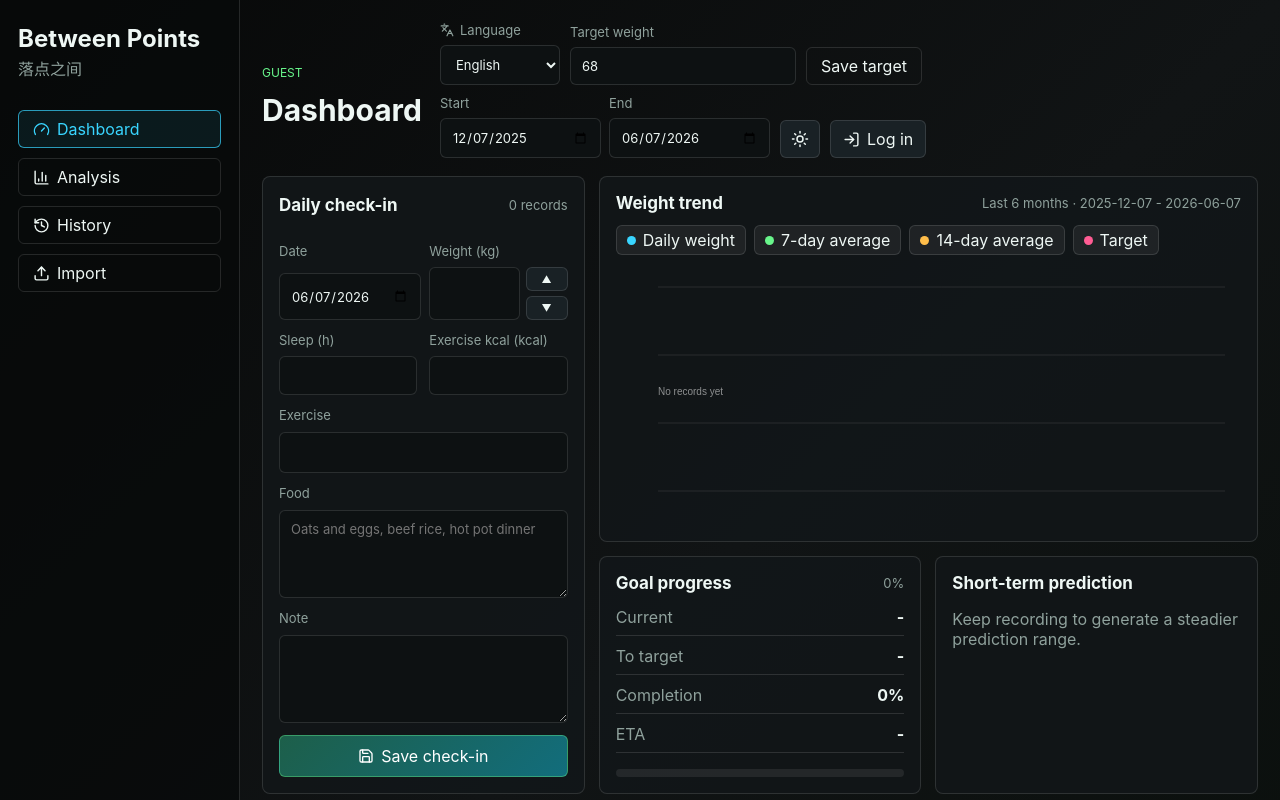
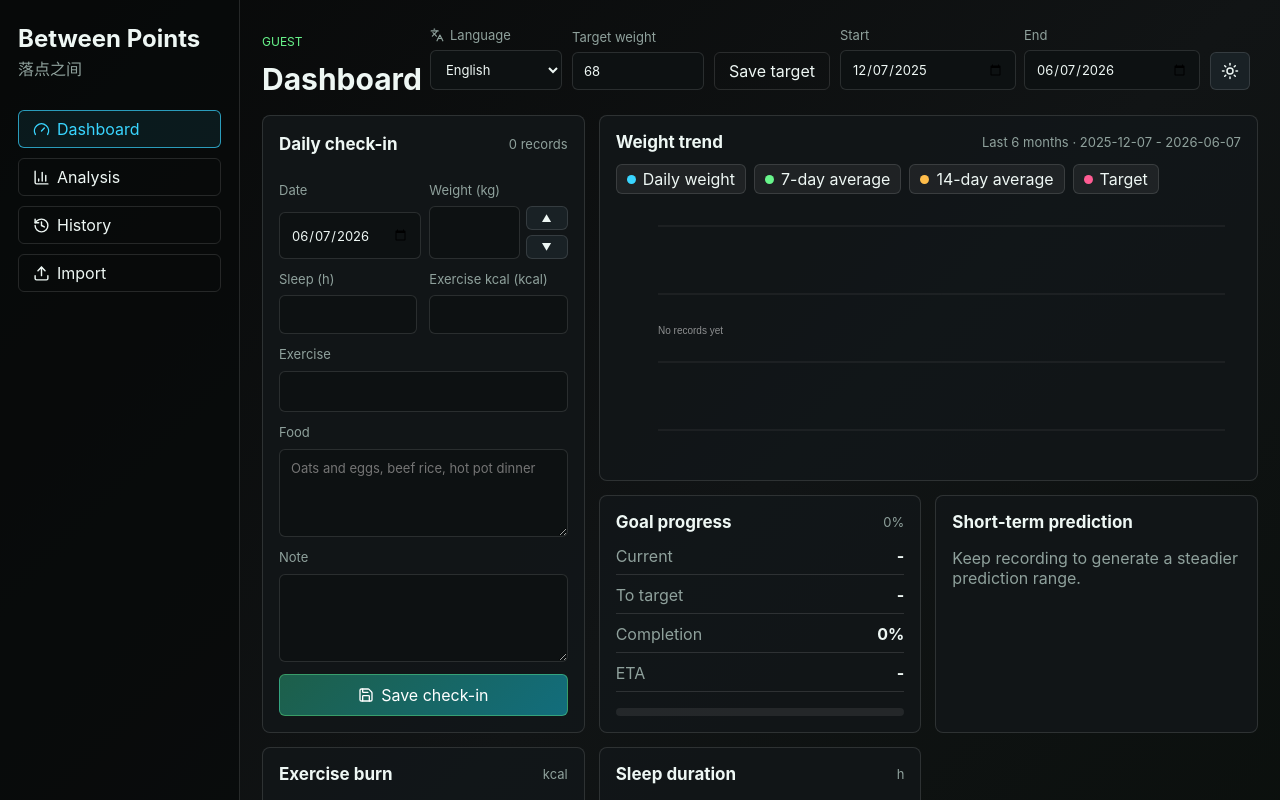
Before and after one commit to cjrzs/between-points, a React (Vite) app in the folder frontend/: page / in a window 1280 px wide. Shown: the top 800 px of the page. Built offline with nearby package versions, Linux system fonts and the light colour scheme.

Commit message:
Keep topbar controls on one row

```diff
--- a/frontend/src/styles.css
+++ b/frontend/src/styles.css
@@ -67,6 +67,7 @@ button {
   color: var(--text);
   background: var(--button-bg);
   cursor: pointer;
+  white-space: nowrap;
 }
 
 button:hover { border-color: rgba(57, 213, 255, 0.55); }
@@ -177,20 +178,44 @@ label span {
   margin-bottom: 18px;
 }
 
+.topbar > div:first-child {
+  flex: 0 1 auto;
+  min-width: 150px;
+}
+
 .topbar h1 { margin: 0; font-size: 30px; }
-.top-actions { display: flex; align-items: end; flex-wrap: wrap; gap: 10px; }
+.top-actions {
+  display: flex;
+  align-items: end;
+  justify-content: flex-start;
+  flex: 1 1 auto;
+  flex-wrap: nowrap;
+  gap: 10px;
+  min-width: 0;
+  overflow-x: auto;
+  padding-bottom: 2px;
+}
 .compact { min-width: 120px; }
+
+.top-actions > .compact {
+  flex: 0 0 132px;
+}
+
+.top-actions > button {
+  flex: 0 0 auto;
+}
 
 .range-control {
   display: grid;
-  grid-template-columns: repeat(2, minmax(130px, 1fr));
+  grid-template-columns: repeat(2, 176px);
   gap: 8px;
-  min-width: min(330px, 100%);
+  flex: 0 0 auto;
 }
 
 .range-control label { min-width: 0; }
 
 .account-chip {
+  flex: 0 0 auto;
   min-height: 38px;
   display: inline-flex;
   align-items: center;
```
